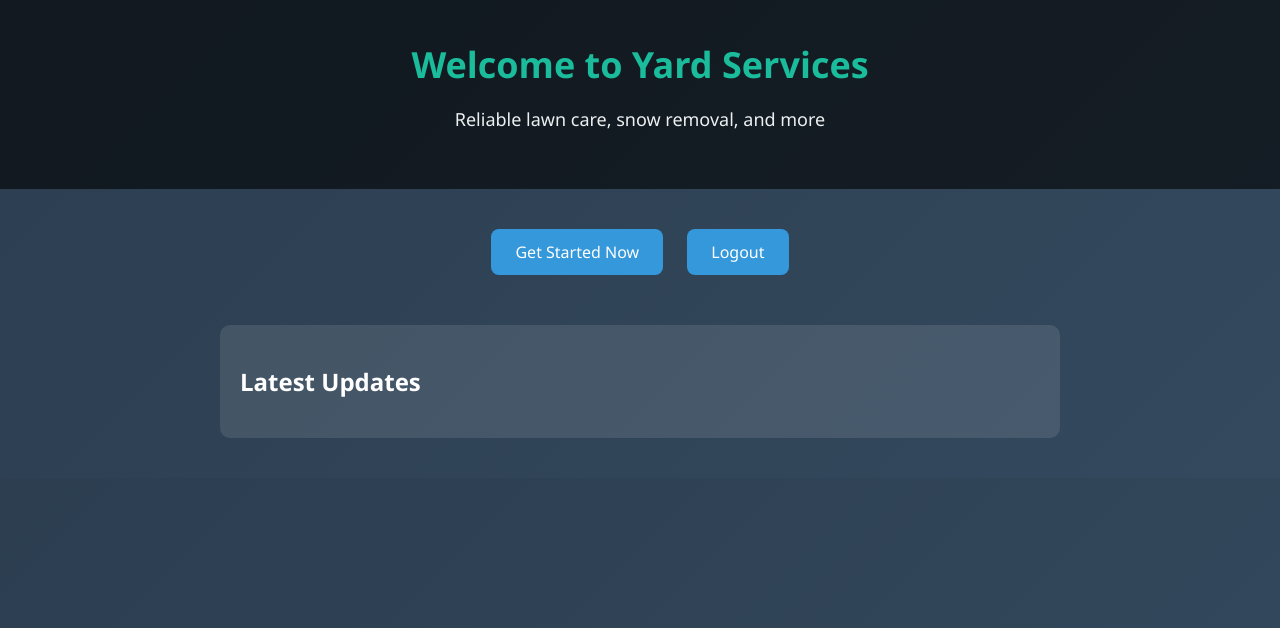
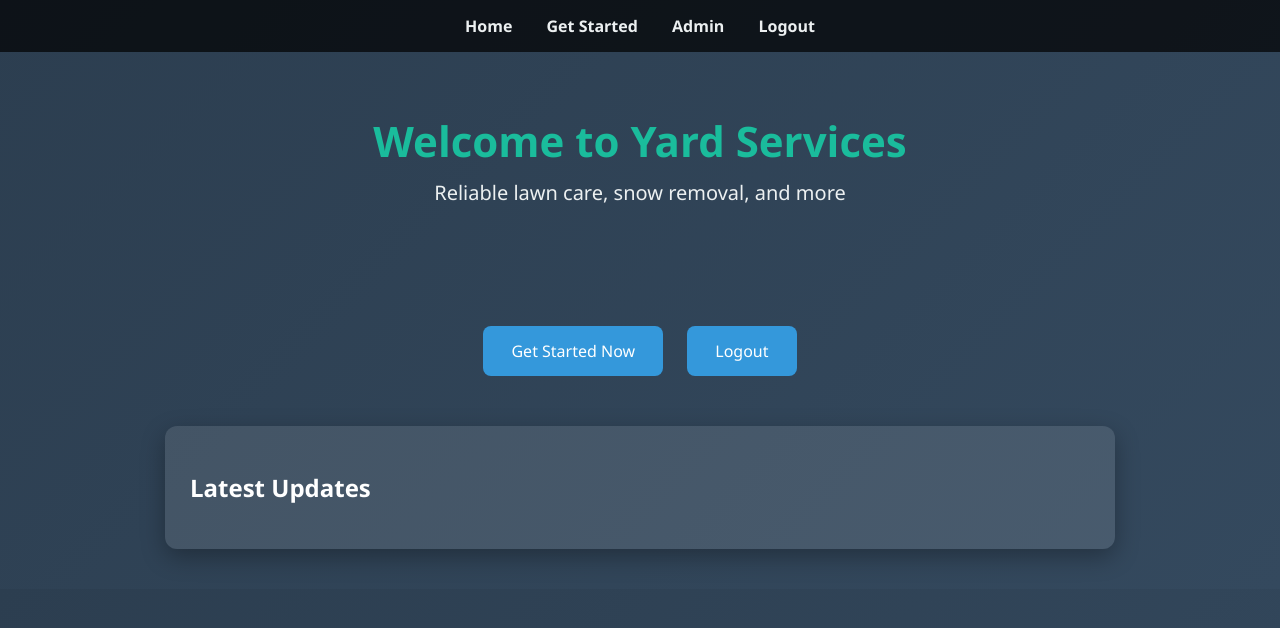
Before and after one commit to Mr-A-Hacker/Yard-sevices, a Flask app: page / in a window 1280 px wide. Shown: the top 628 px of the page. Run offline with Flask 3, Linux system fonts and the light colour scheme; the visitor is signed in with stand-in values (Sample User, id 1); data that the repository does not hold is empty.

Commit message:
Update home.html
Signed-off-by: MR.A_HACKER <abdullahlababidi70@gmail.com>

```diff
--- a/templates/home.html
+++ b/templates/home.html
@@ -10,19 +10,39 @@
       padding: 0;
       color: white;
     }
+    nav {
+      background: rgba(0,0,0,0.7);
+      padding: 15px;
+      text-align: center;
+      position: sticky;
+      top: 0;
+      z-index: 1000;
+    }
+    nav a {
+      color: #ecf0f1;
+      text-decoration: none;
+      margin: 0 15px;
+      font-weight: bold;
+      transition: 0.3s;
+    }
+    nav a:hover {
+      color: #1abc9c;
+      transform: scale(1.1);
+    }
     header {
-      background: rgba(0,0,0,0.6);
-      padding: 40px;
+      padding: 60px 20px;
       text-align: center;
     }
     header h1 {
       margin: 0;
-      font-size: 36px;
+      font-size: 42px;
       color: #1abc9c;
+      animation: fadeIn 1s ease-in-out;
     }
     header p {
-      font-size: 18px;
+      font-size: 20px;
       color: #ecf0f1;
+      margin-top: 10px;
     }
     .buttons {
       text-align: center;
@@ -31,7 +51,7 @@
     .buttons a {
       display: inline-block;
       margin: 10px;
-      padding: 12px 24px;
+      padding: 14px 28px;
       background: #3498db;
       color: white;
       text-decoration: none;
@@ -44,30 +64,59 @@
       transform: scale(1.05);
     }
     .posts {
-      max-width: 800px;
+      max-width: 900px;
       margin: 40px auto;
       background: rgba(255,255,255,0.1);
-      padding: 20px;
-      border-radius: 10px;
+      padding: 25px;
+      border-radius: 12px;
+      box-shadow: 0 8px 25px rgba(0,0,0,0.3);
     }
     .post {
-      margin-bottom: 20px;
+      margin-bottom: 25px;
+      animation: fadeIn 1s ease-in-out;
     }
     .post h3 {
       color: #1abc9c;
+      margin-bottom: 8px;
     }
     .post img {
       max-width: 100%;
-      border-radius: 5px;
+      border-radius: 6px;
+      margin-top: 10px;
+    }
+    hr {
+      border: none;
+      border-top: 1px solid rgba(255,255,255,0.2);
+    }
+    @keyframes fadeIn {
+      from {opacity: 0; transform: translateY(-20px);}
+      to {opacity: 1; transform: translateY(0);}
     }
   </style>
 </head>
 <body>
+  <!-- Navbar -->
+  <nav>
+    <a href="/">Home</a>
+    {% if logged_in %}
+      <a href="/get-started">Get Started</a>
+      {% if session['user'] == 'admin' %}
+        <a href="/admin">Admin</a>
+      {% endif %}
+      <a href="/logout">Logout</a>
+    {% else %}
+      <a href="/login">Login</a>
+      <a href="/signup">Sign Up</a>
+    {% endif %}
+  </nav>
+
+  <!-- Hero Header -->
   <header>
     <h1>Welcome to Yard Services</h1>
     <p>Reliable lawn care, snow removal, and more</p>
   </header>
 
+  <!-- Action Buttons -->
   <div class="buttons">
     {% if logged_in %}
       <a href="/get-started">Get Started Now</a>
@@ -78,6 +127,7 @@
     {% endif %}
   </div>
 
+  <!-- Posts Section -->
   <div class="posts">
     <h2>Latest Updates</h2>
     {% for post in posts %}
```
